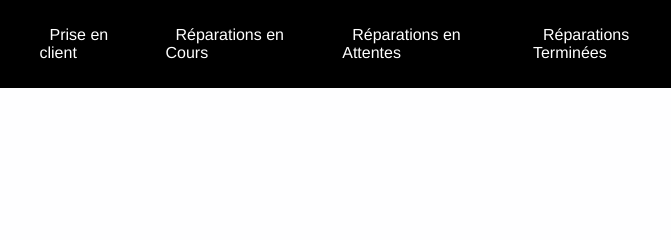
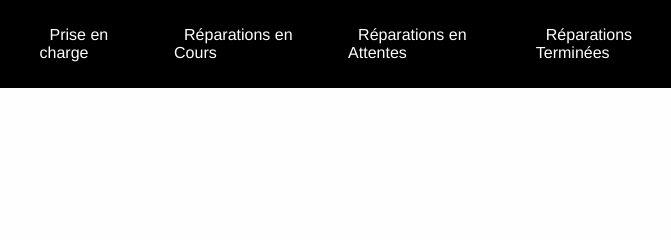
Before and after one commit to Birame-Ndiaye/re-Konek-suivi, a website: page public/reparationsEnCours.html in a window 1280 px wide. Shown: the top 240 px of the page, 158-829 px from the left. Drawn offline with nearby package versions, Linux system fonts and the light colour scheme; no server answers.

Commit message:
reparationEncours mise a jour

```diff
--- a/public/reparationsEnCours.html
+++ b/public/reparationsEnCours.html
@@ -16,7 +16,7 @@
                 <a href="rekonektSuivi.html"><img src="./images/logo.png" alt="Logo"></a>
             </div>
             <ul class="menu-links">
-                <li><a href="nouveauClient.html">Prise en client</a></li>
+                <li><a href="nouveauClient.html">Prise en charge</a></li>
                 <li><a href="reparationsEnCours.html">Réparations en Cours</a></li>
                 <li><a href="reparationsEnAttentes.html">Réparations en Attentes</a></li>
                 <li><a href="reparationsTerminees.html">Réparations Terminées</a></li>
```
